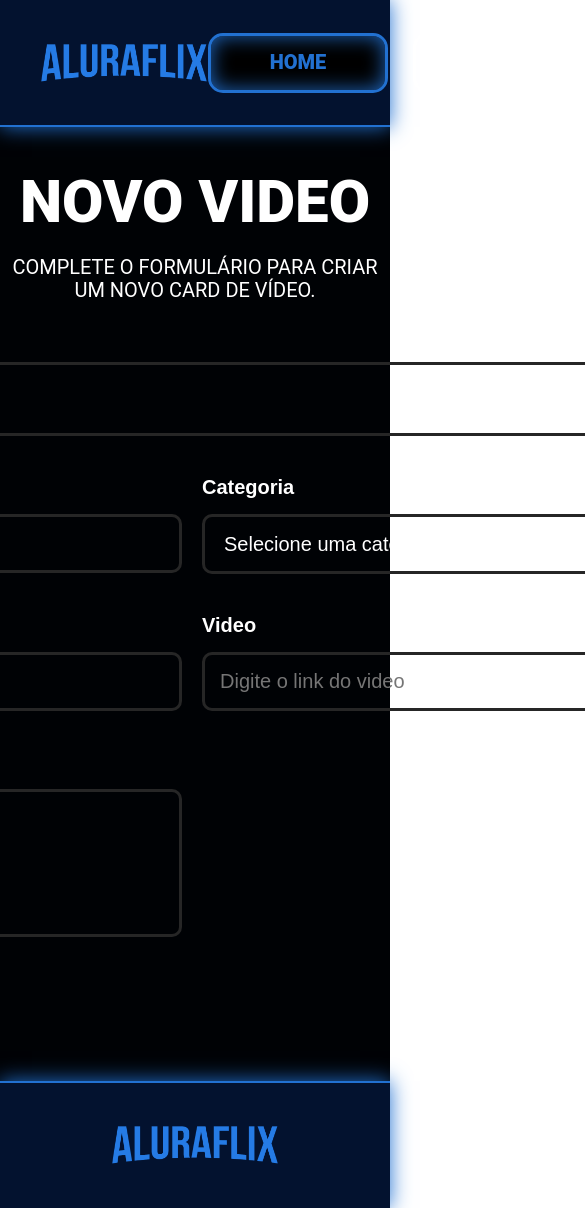
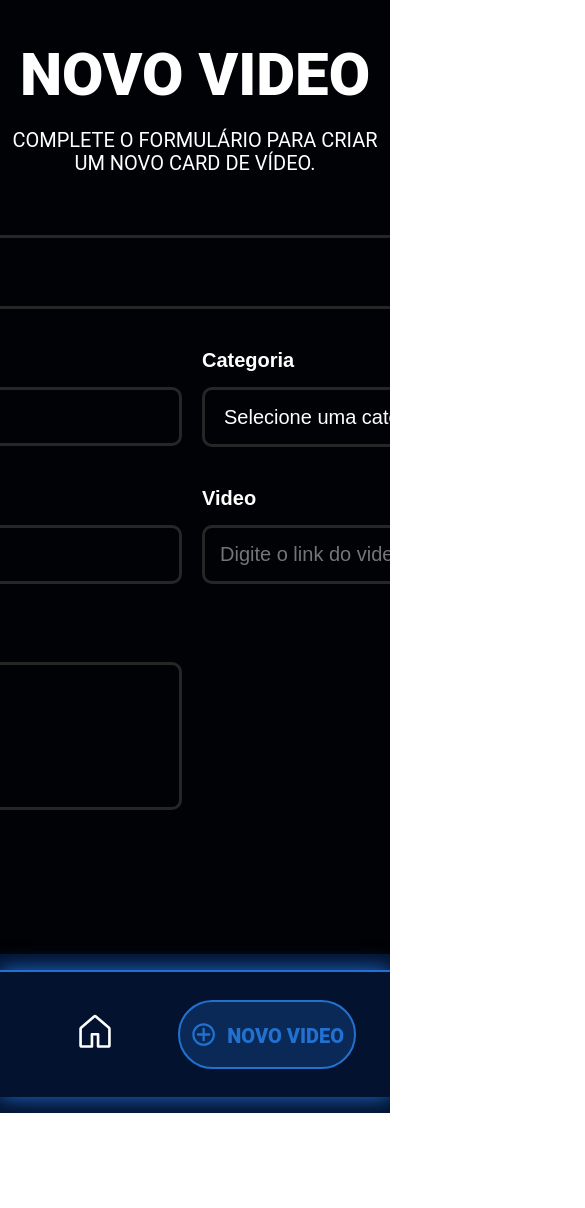
Before and after one commit to JOAORSS/aluraflix, a React (Vite) app: page /video/novo in a window 390 px wide. Shown: the top 1208 px of the page, 585 px wide, since content can reach past the window. After the commit the page ends 1113 px from the top, so only its background shows below. Built offline with nearby package versions, Linux system fonts and the light colour scheme; no server answers; a web font is replaced by a local one.

Commit message:
leyouts responsivos

```diff
--- a/package.json
+++ b/package.json
@@ -14,6 +14,7 @@
     "react": "^18.3.1",
     "react-dom": "^18.3.1",
     "react-icons": "^5.4.0",
+    "react-responsive": "^10.0.0",
     "react-router-dom": "^7.1.1",
     "styled-components": "^6.1.13",
     "uuid": "^11.0.3"
--- a/src/App.jsx
+++ b/src/App.jsx
@@ -5,6 +5,8 @@ import Rodape from "./components/rodape"
 import { VideoProvider } from "./context/videoContex"
 import { useResolvedPath } from "react-router-dom"
 import { useEffect, useState } from "react"
+import { useMediaQuery } from "react-responsive"
+import MenuMobile from "./components/menuMobile"
 
 const AppConteiner = styled.div`
   width: 100%;
@@ -27,6 +29,8 @@ function App() {
   const [alternative, setAlternative] = useState(false);
   const path = useResolvedPath().pathname;
 
+  const leyoutMobile = useMediaQuery({maxWidth: 859});
+
   useEffect(() => {
     if (path === '/video/novo') {
       setAlternative(true);
@@ -37,13 +41,13 @@ function App() {
 
   return (
     <AppConteiner>
-        <Cabecalho alternative={alternative} />
+        {!leyoutMobile && <Cabecalho alternative={alternative} />}
         <VideoProvider>
           <MainContent>
             <AppRoutes />
           </MainContent>
         </VideoProvider>
-        <Rodape />
+        {!leyoutMobile ? <Rodape /> : <MenuMobile />}
     </AppConteiner>
   )
 }
--- a/src/components/campoTexto/index.jsx
+++ b/src/components/campoTexto/index.jsx
@@ -28,7 +28,7 @@ const CampoStyled = styled.div`
             width: 9px;
         }
         &::-webkit-scrollbar-track {
-            background: var(--cor-primaria);
+            background: var(--cor-quaternaria);
             border-radius: 5px;
         }
         &::-webkit-scrollbar-thumb {
--- a/src/components/categoria/index.jsx
+++ b/src/components/categoria/index.jsx
@@ -10,8 +10,14 @@ const SecaoCategoria = styled.section`
     flex-direction: column;
     align-items: flex-start;
     margin-top: 50px;
+    width: 100%;
     gap: 50px;
     margin-bottom: 50px;
+
+    @media (max-width: 1055px){
+        padding: 0px;
+        align-items: center;
+    }
 `
 
 const VideosContainer = styled.div`
@@ -19,9 +25,28 @@ const VideosContainer = styled.div`
     flex-direction: row;
     flex-wrap: wrap;
     gap: 30px;
-    width: 100%;
     justify-content: left;
     align-items: center;
+
+    @media (max-width: 1055px){
+        width: 90vw;
+        flex-wrap: nowrap;
+        align-self: center;
+        overflow-x: scroll;
+        padding-bottom: 20px;
+        &::-webkit-scrollbar {
+            height: 14px;
+        }
+        &::-webkit-scrollbar-track {
+            background: var(--cor-quaternaria);
+            border-radius: 12px;
+        }
+        &::-webkit-scrollbar-thumb {
+            background: var(--cor-primaria);
+            border-radius: 12px;
+            border: 4px solid var(--cor-quaternaria);
+        }
+    }
 `
 
 export default function Categoria({ tag }) {
--- a/src/components/destaque/index.jsx
+++ b/src/components/destaque/index.jsx
@@ -35,6 +35,7 @@ const Banner = styled.div`
     padding: 0px 50px;
     width: 100%;
     margin-bottom: 100px;
+    gap: 35px;
 `
 
 const IframeStyled = styled.iframe`
@@ -42,6 +43,12 @@ const IframeStyled = styled.iframe`
     width: 646px;
     height: 334px;
     border: 2px solid ${({ $color }) => $color};
+
+    @media (max-width: 1055px){
+        aspect-ratio: 4/1;
+        width: 453px;
+        height: 334px;
+    }
 `
 
 const InfoContainer = styled.div`
@@ -82,6 +89,11 @@ const LinkToVideo = styled(Link)`
         height: 100%;
         box-shadow: 0px 0px 29px 0px ${({ $color }) => $color} inset;
     }
+    @media (max-width: 1055px){
+        aspect-ratio: 4/1;
+        width: 453px;
+        height: 334px;
+    }
 `
 
 
--- a/src/components/estilosGlobais/index.jsx
+++ b/src/components/estilosGlobais/index.jsx
@@ -18,6 +18,7 @@ const EstilosGlobal = createGlobalStyle`
     html {
         line-height: 1.15;
         -webkit-text-size-adjust: 100%;
+        overflow-x: hidden;
       }
       body {
         font-family: var(--fonte-geral);
--- /dev/null
+++ b/src/components/menuMobile/botoesMenu/index.jsx
@@ -0,0 +1,62 @@
+import { useEffect, useState } from "react";
+import { Link, useResolvedPath } from "react-router-dom"
+import styled from "styled-components"
+
+const BotaoContainer = styled(Link)`
+    svg{
+        color: #FFF;
+    }
+    ${({$ativo}) =>
+    $ativo &&
+    `
+    display: flex;
+    flex-direction: row;
+    align-items: center;
+    justify-content: center;
+    gap: 10px;
+    margin: 0px;
+    text-wrap: nowrap;
+    color: var(--cor-primaria);
+    font-family: var(--font-inputs);
+    text-transform: uppercase;
+    font-size: 1.25rem;
+    font-weight: 900;
+    text-decoration: none;
+    padding: 10px 10px;
+    border: 2px solid var(--cor-primaria);
+    width: 154px;
+    background-color: rgba(34, 113, 209, 0.24);
+    border-radius: 50px;
+    text-decoration: none;
+    svg{
+        color: var(--cor-primaria);
+    }
+    p{
+        margin: 0px;
+        margin-top: 5px;
+        text-align: center;
+    }
+    `
+}
+
+`
+
+export function BotaoMenu({link, children, texto}) {
+    const [ativo, setAtivo] = useState(false);
+    const path = useResolvedPath().pathname;
+
+    useEffect(() => {
+        if (path === link) {
+            setAtivo(true);
+        } else {
+            setAtivo(false);
+        }
+      }, [path, link]);
+
+
+    return(
+        <BotaoContainer to={link} $ativo={ativo} >
+            {children} {ativo && <p>{texto}</p>}
+        </BotaoContainer>
+    )
+}
--- /dev/null
+++ b/src/components/menuMobile/index.jsx
@@ -0,0 +1,29 @@
+import styled from "styled-components"
+import { CgAdd } from "react-icons/cg";
+import { GoHome } from "react-icons/go";
+import { BotaoMenu } from "./botoesMenu"
+
+const MenuConteiner = styled.menu`
+    display: flex;
+    flex-direction: row;
+    align-items: center;
+    justify-content: center;
+    background-color: var(--cor-quaternaria);
+    height: 125px;
+    border-top: 2px solid var(--cor-primaria);
+    box-shadow: 0px 0px 20px 0px var(--cor-primaria);
+    gap: 62px;
+`
+
+export default function MenuMobile() {
+    return(
+        <MenuConteiner>
+            <BotaoMenu link="/" texto="HOME">
+                <GoHome size={42} />
+            </BotaoMenu>
+            <BotaoMenu link="/video/novo" texto="NOVO VIDEO">
+                <CgAdd size={45} />
+            </BotaoMenu>
+        </MenuConteiner>
+    )
+}
--- a/src/pages/home.jsx
+++ b/src/pages/home.jsx
@@ -2,15 +2,18 @@ import Categoria from "../components/categoria";
 import { useVideoContext } from "@/hooks/useVideoContext";
 import ModalEditar from "../components/modalEditar";
 import Destaque from "../components/destaque";
+import { useMediaQuery } from "react-responsive";
 
 export default function Home() {
     const { videos } = useVideoContext();
+
+    const leyoutMobile = useMediaQuery({maxWidth: 859});
 
     function hasVideosWithTag (tag) {return videos.some((video) => video.tag === tag);}
 
     return(
         <>
-            <Destaque />
+            {!leyoutMobile && <Destaque />}
 
                 {hasVideosWithTag("frontend") && <Categoria tag="frontend" />}
                 {hasVideosWithTag("backend") && <Categoria tag="backend" />}
```
Also changed, not shown: 1 other file (tests, documents, lock files or other folders).
